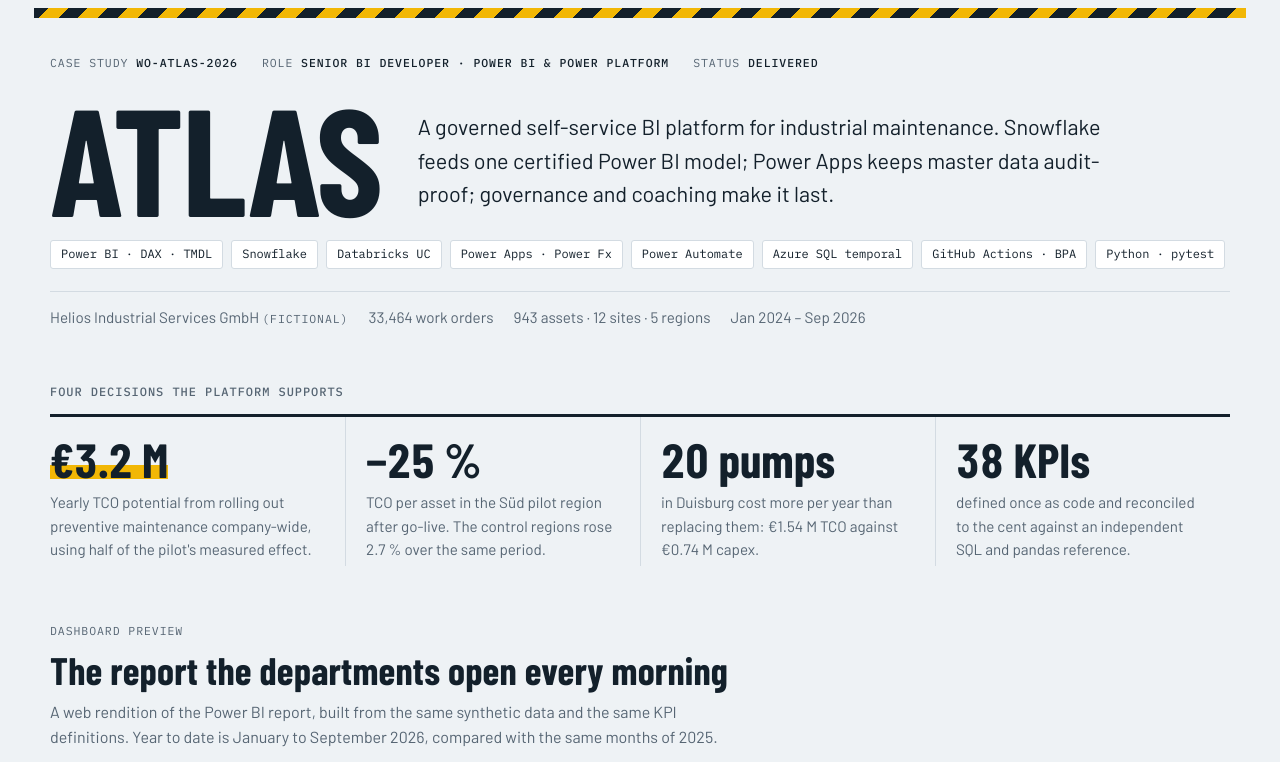
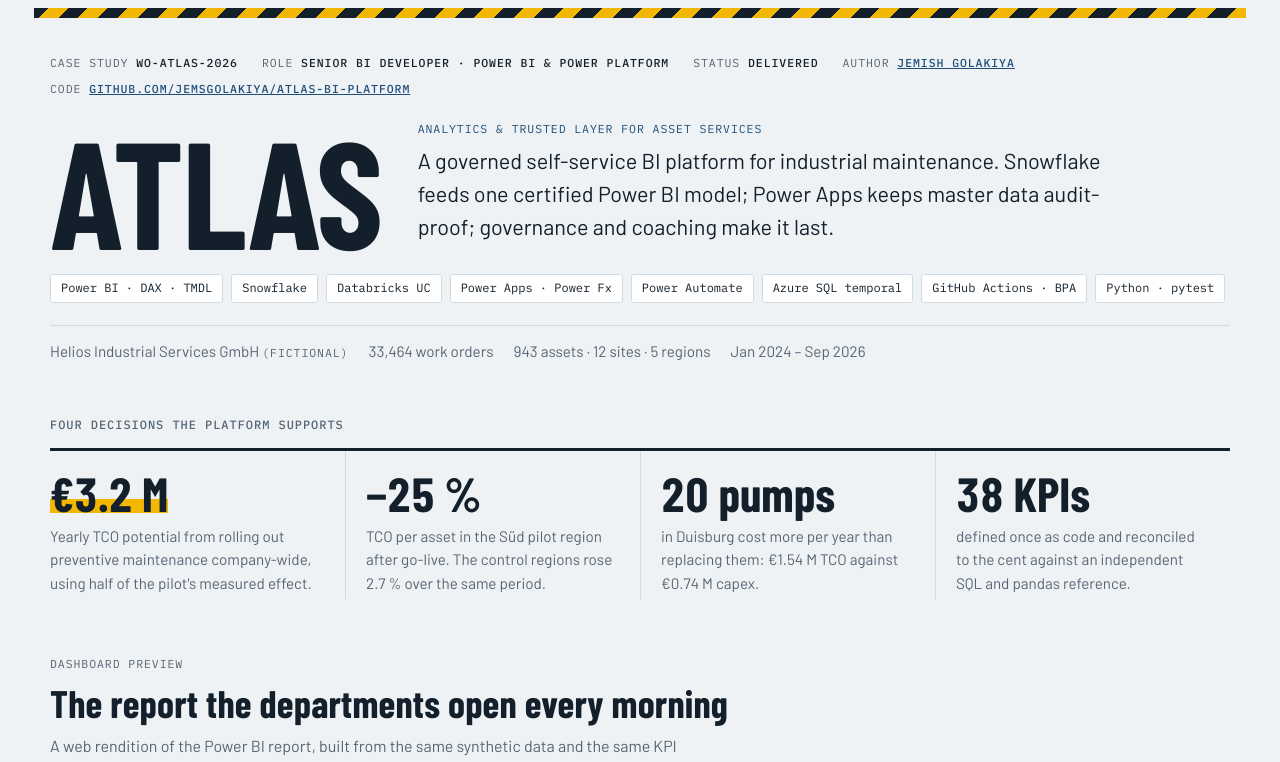
Before and after one commit to jemsgolakiya/atlas-bi-platform, a plain HTML site: page showcase/index.html in a window 1280 px wide. Shown: the top 762 px of the page. Drawn offline with nearby package versions, Linux system fonts and the light colour scheme.

Commit message:
Showcase: author, links and ATLAS full name

```diff
--- a/showcase/index.html
+++ b/showcase/index.html
@@ -186,10 +186,12 @@
         <span>Case study <b>WO-ATLAS-2026</b></span>
         <span>Role <b>Senior BI Developer · Power BI &amp; Power Platform</b></span>
         <span>Status <b>Delivered</b></span>
+        <span>Author <b><a href="https://www.linkedin.com/in/golakiya-jemish" target="_blank" rel="noopener">Jemish Golakiya</a></b></span>
+        <span>Code <b><a href="https://github.com/jemsgolakiya/atlas-bi-platform" target="_blank" rel="noopener">github.com/jemsgolakiya/atlas-bi-platform</a></b></span>
       </div>
       <div class="title-row">
         <h1>ATLAS</h1>
-        <p class="thesis">A governed self-service BI platform for industrial maintenance. Snowflake feeds one certified Power BI model; Power Apps keeps master data audit-proof; governance and coaching make it last.</p>
+        <p class="thesis"><span class="label" style="display:block;margin-bottom:6px;color:var(--steel)">Analytics &amp; Trusted Layer for Asset Services</span>A governed self-service BI platform for industrial maintenance. Snowflake feeds one certified Power BI model; Power Apps keeps master data audit-proof; governance and coaching make it last.</p>
       </div>
       <div class="stack" aria-label="Technology">
         <span class="chip">Power BI · DAX · TMDL</span><span class="chip">Snowflake</span><span class="chip">Databricks UC</span>
@@ -329,6 +331,7 @@
   </section>
 
   <footer>
+    <span>Built by <b style="color:var(--ink);font-weight:600">Jemish Golakiya</b>, Power BI &amp; Data Analytics, Frankfurt am Main · <a href="https://www.linkedin.com/in/golakiya-jemish" target="_blank" rel="noopener">LinkedIn</a> · <a href="https://github.com/jemsgolakiya/atlas-bi-platform" target="_blank" rel="noopener">Source code on GitHub</a></span>
     <span>All company names, people and figures are synthetic, generated with a fixed seed so every result is reproducible.</span>
     <span class="label">ATLAS · portfolio case study · data through 30 Sep 2026</span>
   </footer>
```
Also changed, not shown: showcase/template.html (+4 -1 lines).
